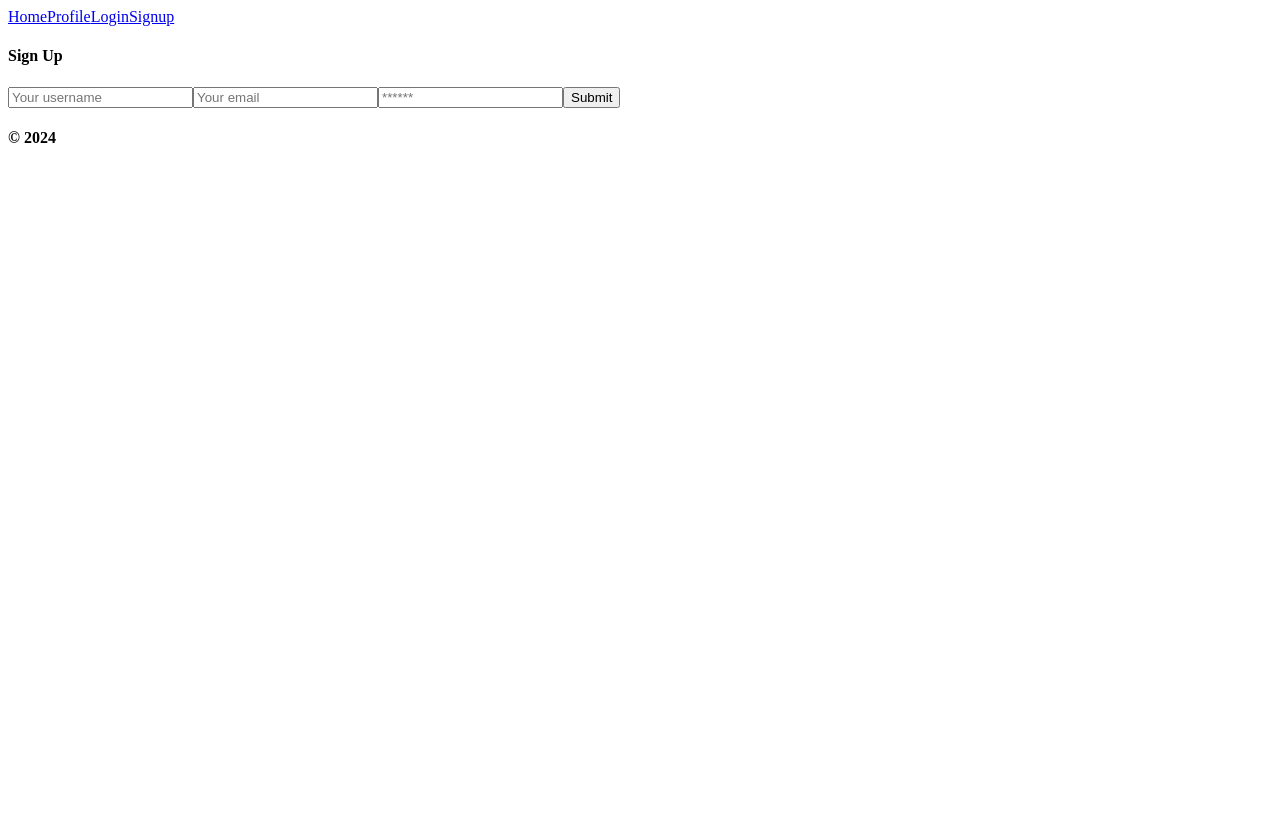
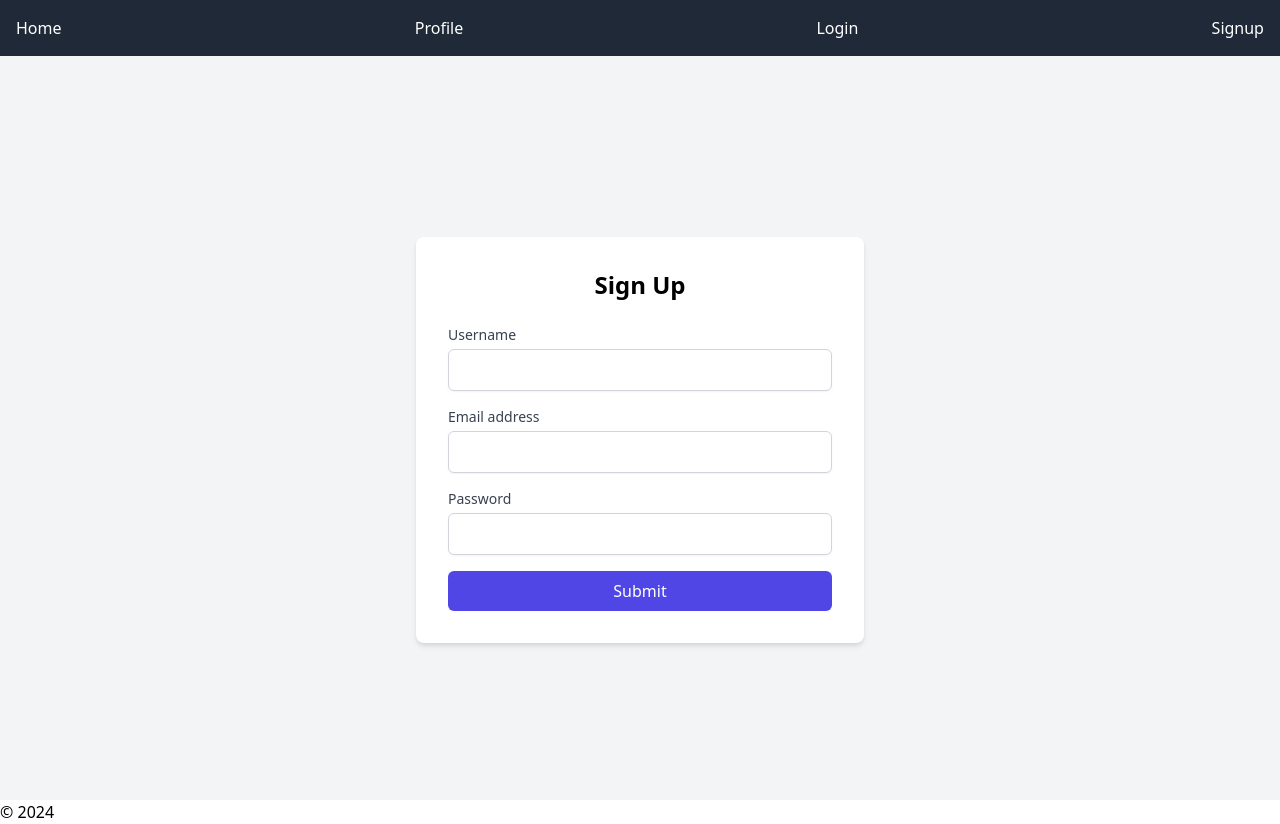
Before and after one commit to zoniaramirez/MERN-event-finder, a React (Vite) app in the folder client/: page /signup in a window 1280 px wide. Before the commit the page ends 800 px from the top, so only its background shows below. Built offline with nearby package versions, Linux system fonts and the light colour scheme.

Commit message:
added tailwind script to index.html, styled pages and header

```diff
--- a/client/index.html
+++ b/client/index.html
@@ -4,7 +4,8 @@
     <meta charset="UTF-8" />
     <link rel="icon" type="image/svg+xml" href="/vite.svg" />
     <meta name="viewport" content="width=device-width, initial-scale=1.0" />
-    <title>JWT: Review</title>
+    <title>Event Finder</title>
+    <link href="https://cdn.jsdelivr.net/npm/tailwindcss@2.2.19/dist/tailwind.min.css" rel="stylesheet">
   </head>
   <body>
     <div id="root"></div>
--- /dev/null
+++ b/client/src/components/EventCards.jsx
@@ -0,0 +1,31 @@
+// EventCards.jsx
+// eslint-disable-next-line no-unused-vars
+import React from 'react';
+
+const events = [
+    { id: 1, title: 'Event Title 1', date: '10-17-2024', description: 'Description of the event goes here.', imageUrl: 'https://via.placeholder.com/300' },
+    { id: 2, title: 'Event Title 2', date: '10-23-2024', description: 'Description of the event goes here.', imageUrl: 'https://via.placeholder.com/300' },
+    { id: 3, title: 'Event Title 3', date: '10-31-2024', description: 'Description of the event goes here.', imageUrl: 'https://via.placeholder.com/300' },
+    { id: 4, title: 'Event Title 4', date: '11-17-2024', description: 'Description of the event goes here.', imageUrl: 'https://via.placeholder.com/300' },
+    { id: 5, title: 'Event Title 5', date: '11-27-2024', description: 'Description of the event goes here.', imageUrl: 'https://via.placeholder.com/300' },
+    { id: 6, title: 'Event Title 6', date: '12-20-2024', description: 'Description of the event goes here.', imageUrl: 'https://via.placeholder.com/300' },
+  ];
+
+  const EventCards = () => {
+    return (
+      <div className="grid grid-cols-1 md:grid-cols-2 lg:grid-cols-3 gap-6">
+        {events.map(event => (
+          <div key={event.id} className="bg-blue-50 rounded-lg shadow-lg overflow-hidden hover:shadow-xl transition-shadow duration-300">
+            <img src={event.imageUrl} alt={event.title} className="w-full h-48 object-cover" />
+            <div className="p-6">
+              <h2 className="text-2xl font-semibold mb-3 text-blue-900">{event.title}</h2>
+              <p className="text-gray-500 mb-3">Date: {event.date}</p>
+              <p className="text-gray-700">{event.description}</p>
+            </div>
+          </div>
+        ))}
+      </div>
+    );
+  };
+
+  export default EventCards;
--- a/client/src/components/Header/index.jsx
+++ b/client/src/components/Header/index.jsx
@@ -3,10 +3,10 @@ import AuthLinks from './AuthLinks';
 
 const Header = () => {
   return (
-    <header>
-      <nav>
-        <Link to="/">Home</Link>
-        <Link to="/me">Profile</Link>
+    <header className="bg-gray-800 text-white p-4 fixed w-full top-0 z-10">
+    <nav className="container mx-auto flex justify-between items-center">
+    <Link to="/" className="hover:text-gray-400">Home</Link>
+      <Link to="/me" className="hover:text-gray-400">Profile</Link>
         <AuthLinks />
       </nav>
     </header>
--- a/client/src/pages/Home.jsx
+++ b/client/src/pages/Home.jsx
@@ -1,26 +1,9 @@
-import { useQuery } from '@apollo/client';
-
-import { QUERY_USERS } from '../utils/queries';
-import { Link } from 'react-router-dom';
-
-const UserLinks = ({ users }) => {
-  return users?.map(user => (
-    <p key={user._id}>
-      <Link to={`/profiles/${user._id}`}>{user.username}</Link>
-    </p>
-  ));
-}
+import EventCards from '../components/EventCards';
 
 const Home = () => {
-  const { loading, data } = useQuery(QUERY_USERS);
-  const users = data?.users || [];
-
-  if (loading) {
-    return <div>Loading...</div>
-  }
   return (
-    <main>
-      <UserLinks users={users} />
+    <main className="flex flex-col min-h-screen pt-20 px-6 pb-8"> {/* Add padding-top, padding-x, and padding-bottom */}
+      <EventCards />
     </main>
   );
 };
--- a/client/src/pages/Profile.jsx
+++ b/client/src/pages/Profile.jsx
@@ -30,17 +30,24 @@ const Profile = () => {
 
   if (!user?.username) {
     return (
-      <h4>
-        You need to be logged in to see your profile page. Use the navigation
-        links above to sign up or log in!
-      </h4>
+      <div className="flex items-center justify-center min-h-screen bg-gray-100">
+        <h4 className="text-center text-red-500">
+          You need to be logged in to see your profile page. Use the navigation
+          links above to sign up or log in!
+        </h4>
+      </div>
     );
   }
 
   return (
-    <h2>
-      {id ? `${user.username}'s` : 'Your'} profile
-    </h2>
+    <div className="container mx-auto p-6 pt-16">
+      <div className="bg-white p-6 rounded-lg shadow-md">
+        <h2 className="text-2xl font-bold mb-4">
+          {id ? `${user.username}'s` : 'Your'} profile
+        </h2>
+        <p className="text-gray-700">Email: {user.email}</p>
+      </div>
+    </div>
   );
 };
 
--- a/client/src/pages/Signup.jsx
+++ b/client/src/pages/Signup.jsx
@@ -42,42 +42,57 @@ const Signup = () => {
   };
 
   return (
-    <main>
-      <div>
-        <div>
-          <h4>Sign Up</h4>
-          <div>
+    <main className="flex items-center justify-center min-h-screen bg-gray-100 pt-20">
+      <div className="w-full max-w-md p-8 space-y-6 bg-white rounded-lg shadow-md">
+        <h1 className="text-2xl font-bold text-center">Sign Up</h1>
         {data ? (
-              <p>
-                Success! You may now head{' '}
-                <Link to="/">back to the homepage.</Link>
+          <p className="text-center text-green-500">
+            Success! You may now head <Link to="/">back to the homepage.</Link>
           </p>
         ) : (
-              <form onSubmit={handleFormSubmit}>
+          <form onSubmit={handleFormSubmit} className="space-y-4">
+            <div>
+              <label htmlFor="username" className="block text-sm font-medium text-gray-700">
+                Username
+              </label>
               <input
-                  placeholder="Your username"
+                type="text"
                 name="username"
-                  type="text"
+                id="username"
                 value={formState.username}
                 onChange={handleChange}
+                className="w-full px-3 py-2 mt-1 border border-gray-300 rounded-md shadow-sm focus:outline-none focus:ring-indigo-500 focus:border-indigo-500"
               />
+            </div>
+            <div>
+              <label htmlFor="email" className="block text-sm font-medium text-gray-700">
+                Email address
+              </label>
               <input
-                  placeholder="Your email"
+                type="email"
                 name="email"
-                  type="email"
+                id="email"
                 value={formState.email}
                 onChange={handleChange}
+                className="w-full px-3 py-2 mt-1 border border-gray-300 rounded-md shadow-sm focus:outline-none focus:ring-indigo-500 focus:border-indigo-500"
               />
+            </div>
+            <div>
+              <label htmlFor="password" className="block text-sm font-medium text-gray-700">
+                Password
+              </label>
               <input
-                  placeholder="******"
+                type="password"
                 name="password"
-                  type="password"
+                id="password"
                 value={formState.password}
                 onChange={handleChange}
+                className="w-full px-3 py-2 mt-1 border border-gray-300 rounded-md shadow-sm focus:outline-none focus:ring-indigo-500 focus:border-indigo-500"
               />
+            </div>
             <button
-                  style={{ cursor: 'pointer' }}
               type="submit"
+              className="w-full px-4 py-2 font-medium text-white bg-indigo-600 rounded-md hover:bg-indigo-700 focus:outline-none focus:ring-2 focus:ring-offset-2 focus:ring-indigo-500"
             >
               Submit
             </button>
@@ -85,10 +100,10 @@ const Signup = () => {
         )}
 
         {error && (
-              <div>{error.message}</div>
+          <div className="p-4 mt-4 text-sm text-red-700 bg-red-100 rounded-md">
+            {error.message}
+          </div>
         )}
-          </div>
-        </div>
       </div>
     </main>
   );
```
Lines whose indentation alone changed are shown as unchanged.
